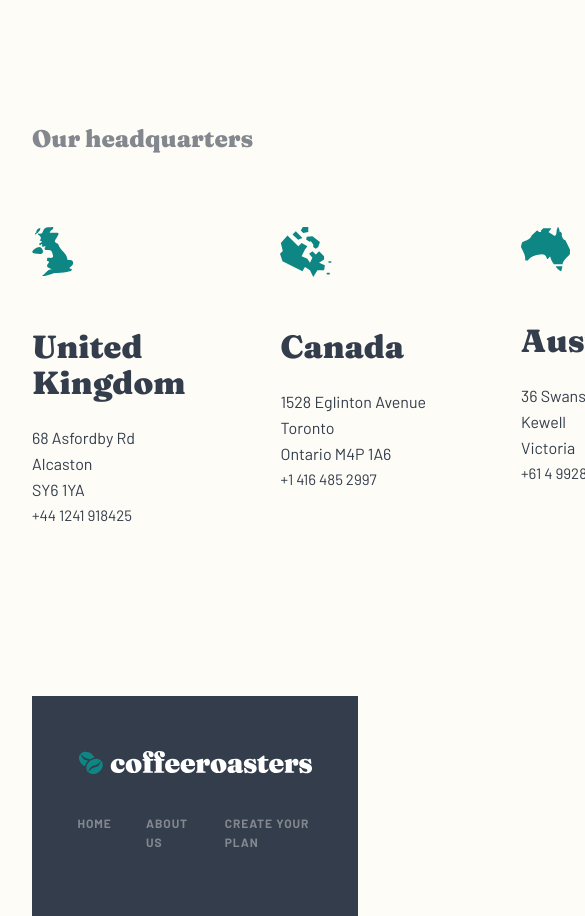
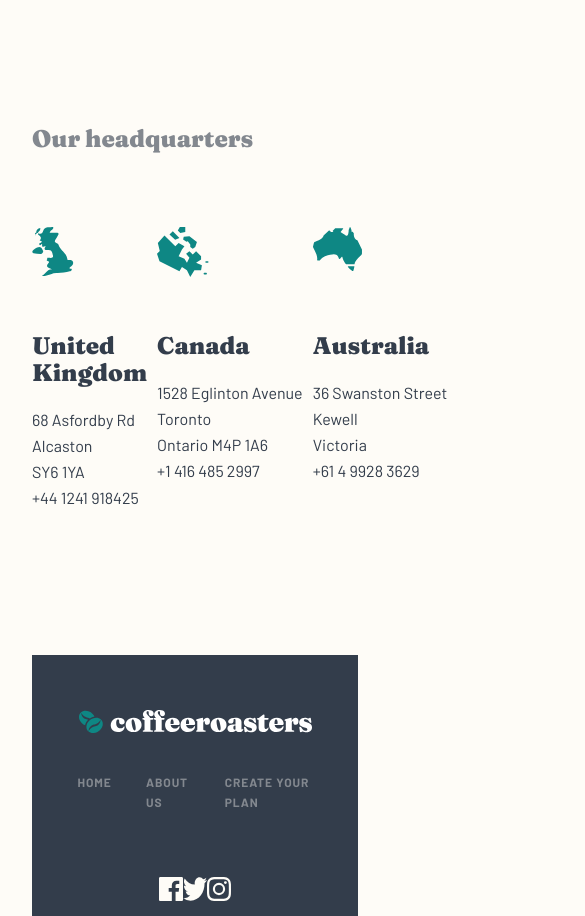
Before and after one commit to ohmymario/coffee-roasters, a Next.js app: page /about in a window 390 px wide. Shown: the part 2340-3256 px from the top of the page, 585 px wide, since content can reach past the window. Built offline with nearby package versions, Linux system fonts and the light colour scheme.

Commit message:
Add tablet styles for headquarters components

```diff
--- a/components/headquarterCard/HeadquarterCardStyles.js
+++ b/components/headquarterCard/HeadquarterCardStyles.js
@@ -8,6 +8,7 @@ const HeadquarterCardStyles = styled.div`
   }
   .card-img {
     margin-bottom: 45px;
+    min-height: 60px;
   }
 
   h3 {
@@ -18,6 +19,23 @@ const HeadquarterCardStyles = styled.div`
   p {
     color: var(--darkGreyBlue);
   }
+
+  @media (max-width: 768px) {
+    &:not(:last-child) {
+      margin-right: 10px;
+    }
+
+    h3 {
+      font-size: 24px;
+      margin-bottom: 0.875em;
+    }
+
+    pre,
+    p {
+      font-size: 16px;
+      line-height: 1.625;
+    }
+  }
 `;
 
 export default HeadquarterCardStyles;
--- a/components/headquarters/HeadquartersStyles.js
+++ b/components/headquarters/HeadquartersStyles.js
@@ -15,6 +15,10 @@ const HeadquartersStyles = styled.div`
     flex: 1 1 285px;
     /* will wrap in smaller viewports */
   }
+
+  @media (max-width: 768px) {
+    margin: 0 auto 7em auto;
+  }
 `;
 
 export default HeadquartersStyles;
```
